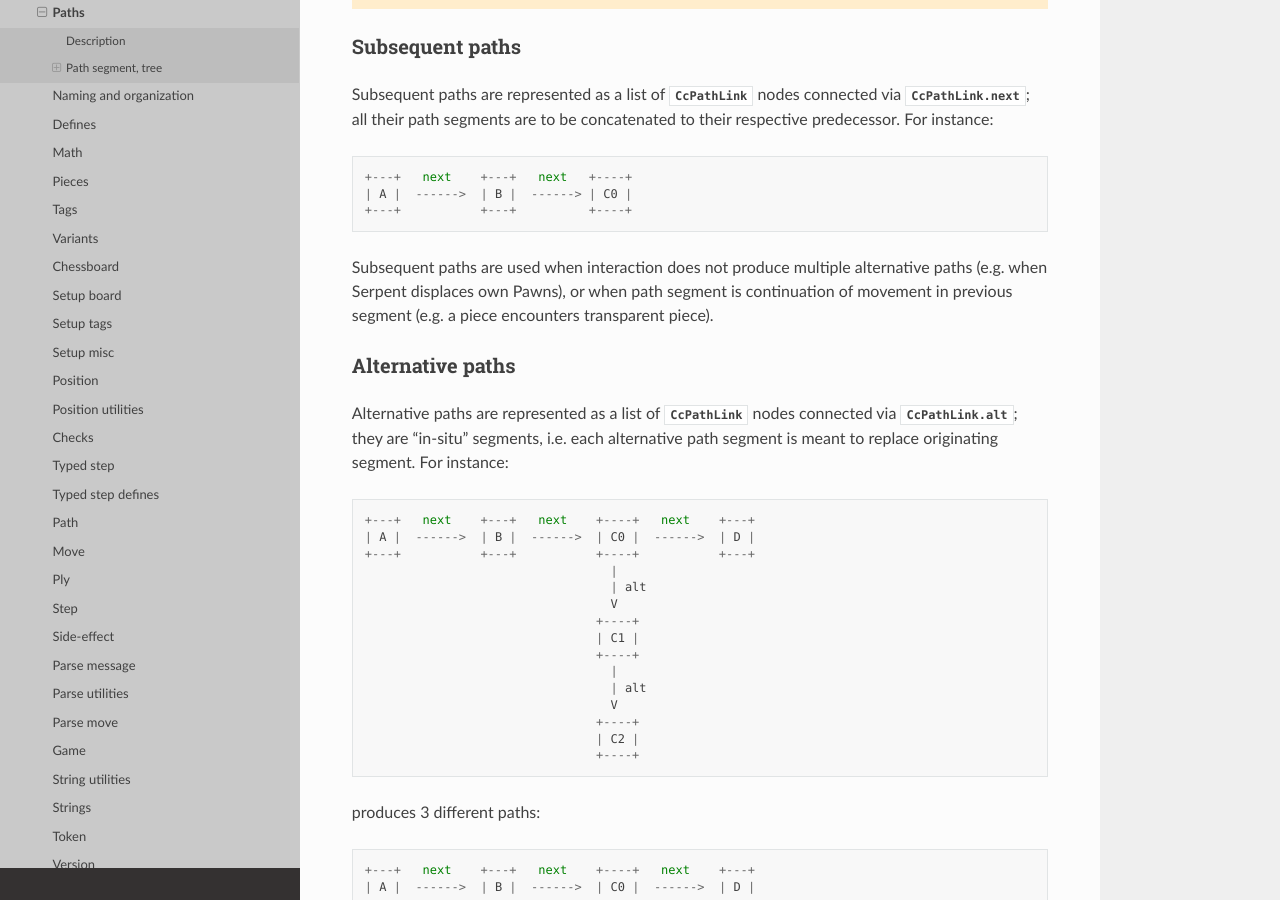
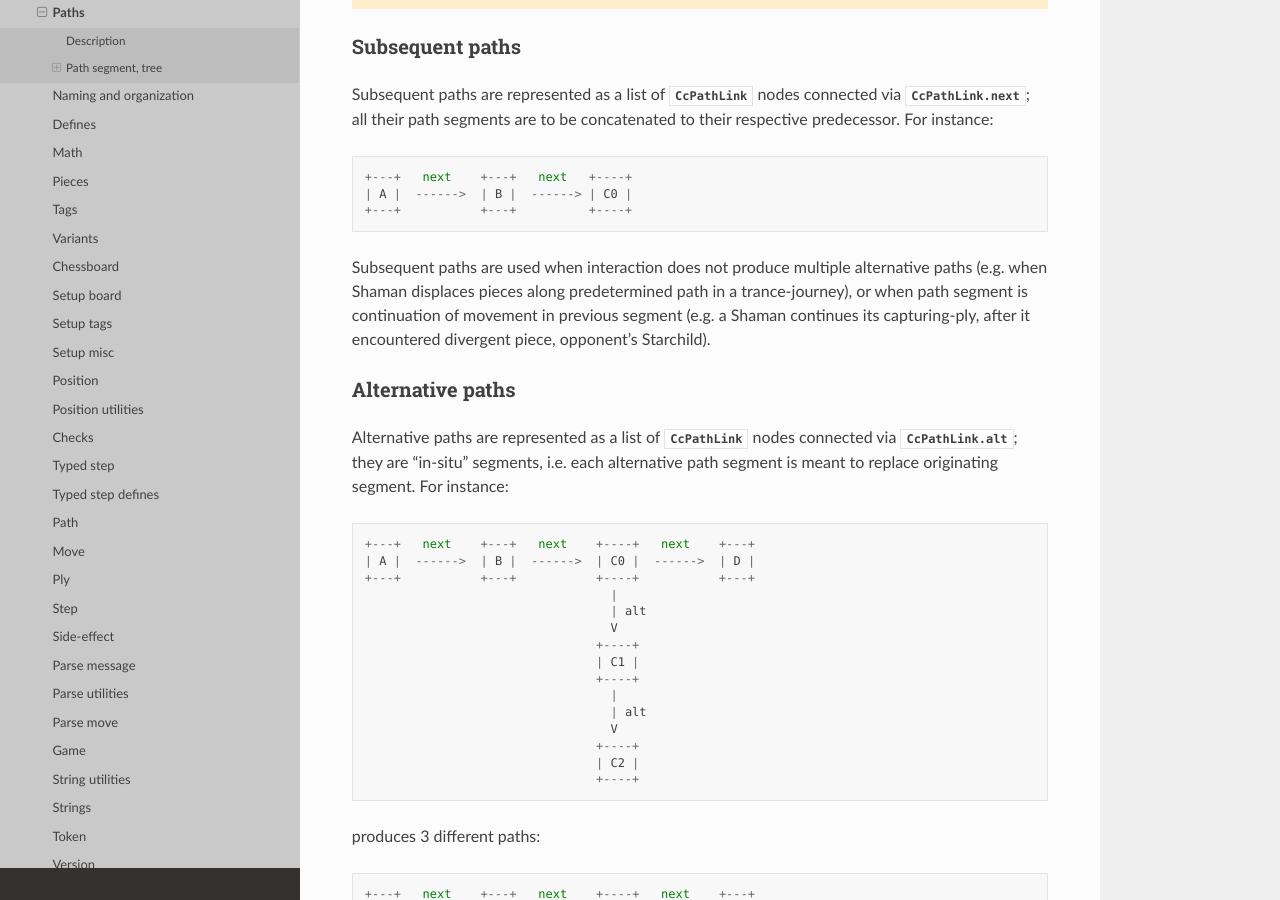
Before and after one commit to mmlacak/crochess, a Sphinx documentation site: the page built from docs/source/libcc/paths.rst, in a window 1280 px wide and 900 px high, scrolled down 1823 px. Built offline with Sphinx 7.4.7 and the Read the Docs theme 3.1.0, drawn with Linux system fonts in a browser that asks for light colours.

Commit message:
Clarified subsequent paths.

```diff
--- a/docs/source/libcc/paths.rst
+++ b/docs/source/libcc/paths.rst
@@ -105,8 +105,10 @@ their respective predecessor. For instance::
     +---+           +---+          +----+
 
 Subsequent paths are used when interaction does not produce multiple alternative
-paths (e.g. when Serpent displaces own Pawns), or when path segment is continuation
-of movement in previous segment (e.g. a piece encounters transparent piece).
+paths (e.g. when Shaman displaces pieces along predetermined path in a trance-journey),
+or when path segment is continuation of movement in previous segment (e.g. a Shaman
+continues its capturing-ply, after it encountered divergent piece, opponent's
+Starchild).
 
 .. _lbl-libcc-paths-segmenttree-alternative:
 
```
